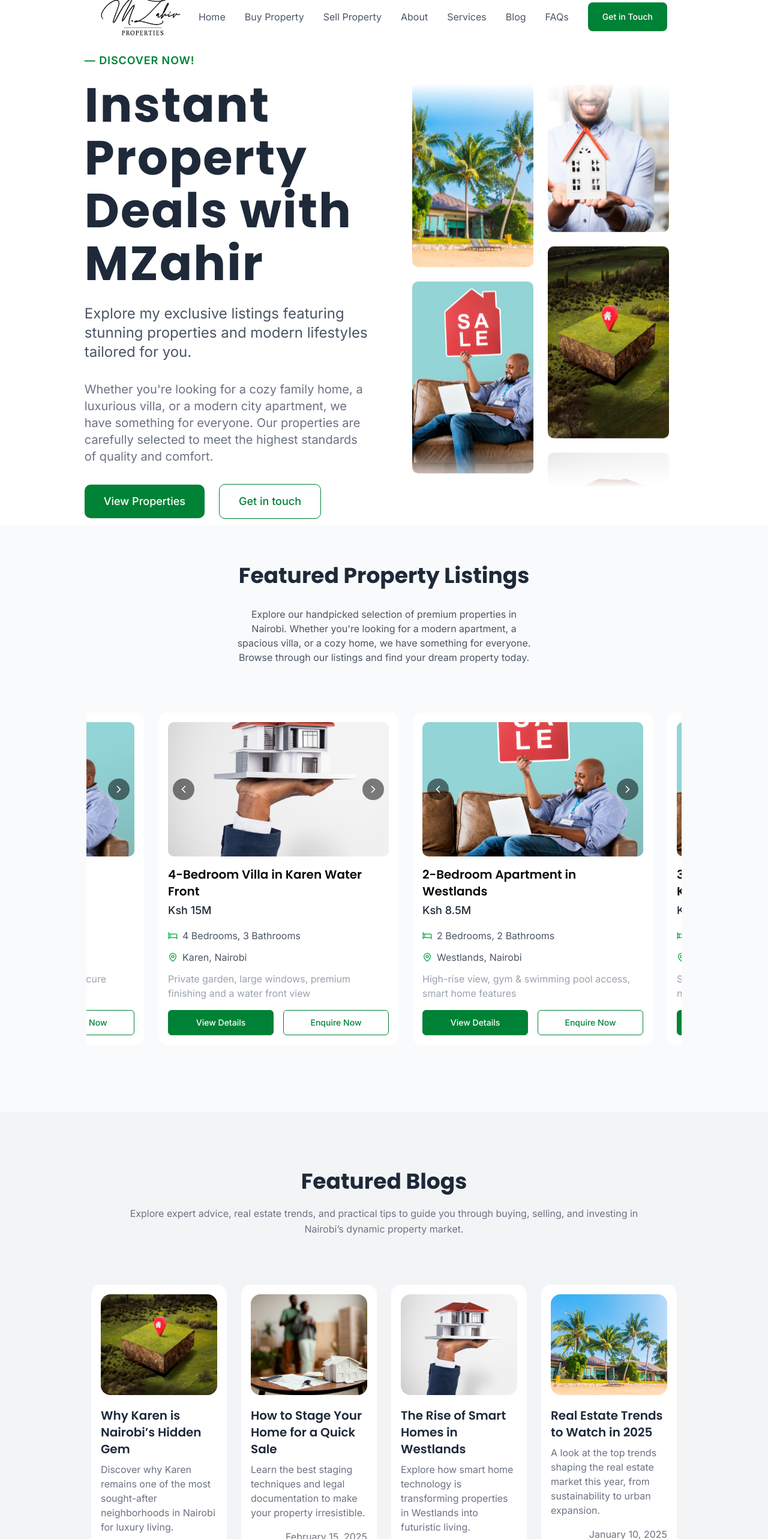
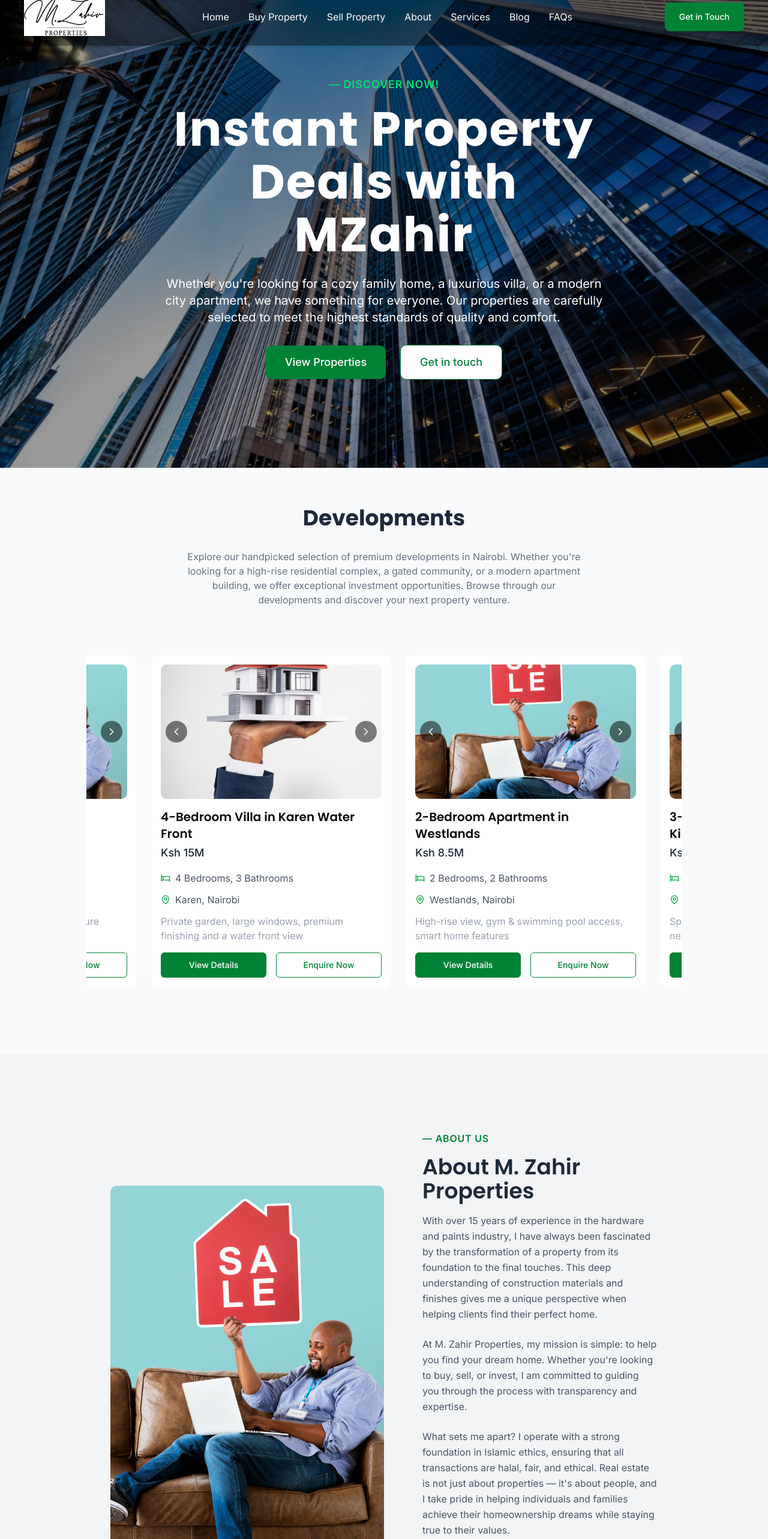
Before and after one commit to evanswanjau/mzahir-properties, a React (Vite) app: page / in a window 1280 px wide. Shown: the part 20-2586 px from the top of the page at 60% size. Built offline with nearby package versions, Linux system fonts and the light colour scheme; the HTML template or start-up script is replaced by a standard one.

Commit message:
Add hero background image and enhance header styling; update FeaturedProperties and HomePage sections for improved layout and content clarity

```diff
--- a/src/components/Header.tsx
+++ b/src/components/Header.tsx
@@ -12,7 +12,7 @@ const Header = () => {
   ];
 
   return (
-    <header className="bg-white text-gray-800 p-4 flex justify-between items-center px-42 py-4">
+    <header className="fixed top-0 left-0 right-0 z-50 bg-black/40 p-4 flex justify-between items-center px-10 py-4 shadow-sm">
       <div className="flex items-center">
         <a href="/">
           <img
@@ -29,13 +29,14 @@ const Header = () => {
             <li key={link.name}>
               <a
                 href={link.href}
-                className="text-gray-600 hover:text-green-700 transition-colors duration-200"
+                className="text-white hover:text-green-700 transition-colors duration-200"
               >
                 {link.name}
               </a>
             </li>
           ))}
-          <li>
+        </ul>
+      </nav>
       <a href="/contact-us">
         <Button
           variant="default"
@@ -44,9 +45,6 @@ const Header = () => {
           Get in Touch
         </Button>
       </a>
-          </li>
-        </ul>
-      </nav>
     </header>
   );
 };
--- a/src/components/Hero.tsx
+++ b/src/components/Hero.tsx
@@ -1,148 +1,31 @@
 import { Button } from "@/components/ui/button";
-import { useEffect, useState, useRef, useCallback } from "react";
-
-const images = [
-  {
-    src: "/images/1.jpg",
-    alt: "Property 1",
-    description: "Stunning Waterfront Property",
-  },
-  {
-    src: "/images/2.jpg",
-    alt: "Property 2",
-    description: "Charming Family Home",
-  },
-  {
-    src: "/images/3.jpg",
-    alt: "Property 3",
-    description: "Modern City Apartment",
-  },
-  {
-    src: "/images/4.jpg",
-    alt: "Property 4",
-    description: "Luxury Villa",
-  },
-  {
-    src: "/images/5.jpg",
-    alt: "Property 5",
-    description: "Elegant Townhouse",
-  },
-  {
-    src: "/images/6.jpg",
-    alt: "Property 6",
-    description: "Spacious Penthouse",
-  },
-];
-
-const leftColumnImages = [
-  ...images.filter((_, i) => i % 2 === 0),
-  ...images.filter((_, i) => i % 2 === 0),
-];
-const rightColumnImages = [
-  ...images.filter((_, i) => i % 2 === 1),
-  ...images.filter((_, i) => i % 2 === 1),
-];
 
 const Hero = () => {
-  const [scrollY1, setScrollY1] = useState(0);
-  const [scrollY2, setScrollY2] = useState(0);
-  const leftColumnHeight = useRef(0);
-  const rightColumnHeight = useRef(0);
-  const animationRef = useRef<number | null>(null);
-  const speedFactor = 0.05;
-
-  const updateScrollPosition = useCallback(() => {
-    setScrollY1((prev) => {
-      const newPos = prev + speedFactor;
-      if (newPos >= leftColumnHeight.current) {
-        return 0;
-      }
-      return newPos;
-    });
-
-    setScrollY2((prev) => {
-      const newPos = prev + speedFactor;
-      if (newPos >= rightColumnHeight.current) {
-        return 0;
-      }
-      return newPos;
-    });
-
-    animationRef.current = requestAnimationFrame(updateScrollPosition);
-  }, [speedFactor]);
-
-  useEffect(() => {
-    animationRef.current = requestAnimationFrame(updateScrollPosition);
-
-    return () => {
-      if (animationRef.current !== null) {
-        cancelAnimationFrame(animationRef.current);
-      }
-    };
-  }, [updateScrollPosition]);
-
-  useEffect(() => {
-    const calculateColumnHeights = () => {
-      const leftImages = document.querySelectorAll(".left-column .image-item");
-      const rightImages = document.querySelectorAll(
-        ".right-column .image-item"
-      );
-
-      if (leftImages.length > 0 && rightImages.length > 0) {
-        const originalLeftImagesCount = images.filter(
-          (_, i) => i % 2 === 0
-        ).length;
-        const originalRightImagesCount = images.filter(
-          (_, i) => i % 2 === 1
-        ).length;
-
-        let leftHeight = 0;
-        let rightHeight = 0;
-
-        for (let i = 0; i < originalLeftImagesCount; i++) {
-          leftHeight += (leftImages[i] as HTMLElement).offsetHeight;
-          if (i < originalLeftImagesCount - 1) leftHeight += 24;
-        }
-
-        for (let i = 0; i < originalRightImagesCount; i++) {
-          rightHeight += (rightImages[i] as HTMLElement).offsetHeight;
-          if (i < originalRightImagesCount - 1) rightHeight += 24;
-        }
-
-        leftColumnHeight.current = leftHeight;
-        rightColumnHeight.current = rightHeight;
-      }
-    };
-
-    window.addEventListener("load", calculateColumnHeights);
-    calculateColumnHeights();
-
-    return () => window.removeEventListener("load", calculateColumnHeights);
-  }, []);
-
   return (
-    <section className="h-screen flex items-center justify-center bg-white py-12 px-4 relative overflow-hidden">
-      <div className="absolute top-0 left-0 w-full h-32 bg-gradient-to-b from-white via-white to-transparent pointer-events-none z-10"></div>
-      <div className="absolute bottom-0 left-0 w-full h-32 bg-gradient-to-t from-white via-white to-transparent pointer-events-none z-10"></div>
-      <div className="flex flex-col md:flex-row items-center max-w-[80%] w-full gap-12">
-        <div className="md:w-1/2 text-left mb-8 md:mb-0 z-20">
-          <p className="text-green-700 text-lg mb-4 tracking-wider font-semibold">
+    <section
+      className="h-screen flex items-center justify-center bg-white py-12 px-4 relative overflow-hidden"
+      style={{
+        backgroundImage: "url('/images/hero_background.jpg')",
+        backgroundSize: "cover",
+        backgroundPosition: "center",
+      }}
+    >
+      <div className="absolute inset-0 bg-black/40" />
+      <div className="flex flex-col md:flex-row items-center max-w-[60%] w-full gap-12">
+        <div className="text-center mb-8 md:mb-0 z-20">
+          <p className="text-green-400 text-lg mb-4 tracking-wider font-semibold">
             — DISCOVER NOW!
           </p>
-          <h1 className="text-6xl md:text-[5em] font-bold text-gray-800 mb-6 leading-22 tracking-wide">
+          <h1 className="text-6xl md:text-[5em] font-bold text-white mb-6 leading-22 tracking-wide">
             Instant Property Deals with MZahir
           </h1>
-          <p className="text-xl md:text-2xl text-gray-600 mb-8">
-            Explore my exclusive listings featuring stunning properties and
-            modern lifestyles tailored for you.
-          </p>
-          <p className="text-lg md:text-xl text-gray-500 mb-8">
+          <p className="text-lg md:text-xl text-white mb-8">
             Whether you're looking for a cozy family home, a luxurious villa, or
             a modern city apartment, we have something for everyone. Our
             properties are carefully selected to meet the highest standards of
             quality and comfort.
           </p>
-          <div className="flex items-center space-x-6">
+          <div className="flex justify-center items-center space-x-6">
             <Button
               variant="default"
               className="bg-green-700 border-green-700 cursor-pointer hover:bg-green-900 hover:border-green-900 text-white font-body text-lg px-8 py-7 rounded-lg transition-all duration-500"
@@ -157,56 +40,6 @@ const Hero = () => {
             </Button>
           </div>
         </div>
-
-        <div className="md:w-1/2 overflow-hidden relative px-6">
-          <div className="grid grid-cols-2 gap-6">
-            <div className="left-column overflow-hidden">
-              <div
-                className="space-y-6"
-                style={{
-                  transform: `translateY(-${scrollY1}px)`,
-                  transition: "transform 0.1s linear",
-                }}
-              >
-                {leftColumnImages.map((image, index) => (
-                  <div
-                    key={`left-${index}`}
-                    className="relative rounded-lg overflow-hidden image-item"
-                  >
-                    <img
-                      src={image.src}
-                      alt={image.alt}
-                      className="w-full h-80 object-cover"
-                    />
-                  </div>
-                ))}
-              </div>
-            </div>
-
-            <div className="right-column overflow-hidden">
-              <div
-                className="space-y-6 -mt-24"
-                style={{
-                  transform: `translateY(${scrollY2}px)`,
-                  transition: "transform 0.1s linear",
-                }}
-              >
-                {rightColumnImages.map((image, index) => (
-                  <div
-                    key={`right-${index}`}
-                    className="relative rounded-lg overflow-hidden image-item"
-                  >
-                    <img
-                      src={image.src}
-                      alt={image.alt}
-                      className="w-full h-80 object-cover"
-                    />
-                  </div>
-                ))}
-              </div>
-            </div>
-          </div>
-        </div>
       </div>
     </section>
   );
--- a/src/components/sections/FeaturedProperties.tsx
+++ b/src/components/sections/FeaturedProperties.tsx
@@ -105,22 +105,21 @@ const FeaturedProperties = () => {
           transition={{ duration: 0.6, ease: "easeOut" }}
           className="text-center mb-8"
         >
-          <h2 className="text-4xl text-gray-800 font-bold">
-            Featured Property Listings
-          </h2>
+          <h2 className="text-4xl text-gray-800 font-bold">Developments</h2>
         </motion.div>
         <motion.div
           initial={{ opacity: 0, y: 50 }}
           whileInView={{ opacity: 1, y: 0 }}
           viewport={{ once: true, amount: 0.3 }}
           transition={{ duration: 0.6, ease: "easeOut" }}
-          className="text-center text-gray-600 mb-8 w-6/12 mx-auto"
+          className="text-center text-gray-500 mb-8 w-8/12 mx-auto"
         >
           <p>
-            Explore our handpicked selection of premium properties in Nairobi.
-            Whether you're looking for a modern apartment, a spacious villa, or
-            a cozy home, we have something for everyone. Browse through our
-            listings and find your dream property today.
+            Explore our handpicked selection of premium developments in Nairobi.
+            Whether you're looking for a high-rise residential complex, a gated
+            community, or a modern apartment building, we offer exceptional
+            investment opportunities. Browse through our developments and
+            discover your next property venture.
           </p>
         </motion.div>
         <motion.div
--- a/src/pages/HomePage.tsx
+++ b/src/pages/HomePage.tsx
@@ -1,12 +1,95 @@
 import Hero from "@/components/Hero";
+import { Button } from "@/components/ui/button";
+import { motion } from "framer-motion";
 import FeaturedProperties from "@/components/sections/FeaturedProperties";
 import FeaturedBlogs from "@/components/sections/FeaturedBlogs";
 
 const HomePage = () => {
+  const fadeInUpBase = {
+    initial: { opacity: 0, y: 50 },
+    whileInView: { opacity: 1, y: 0 },
+    viewport: { once: true, amount: 0.3 },
+    transition: { duration: 0.6, ease: "easeOut" },
+  };
+
+  const fadeInUpDelayed = (delay: number) => ({
+    ...fadeInUpBase,
+    transition: { ...fadeInUpBase.transition, delay },
+  });
+
   return (
     <main className="flex-1">
       <Hero />
       <FeaturedProperties />
+      <motion.section {...fadeInUpBase} className="bg-gray-100 py-24">
+        <div className="max-w-[80%] mx-auto px-6">
+          <motion.div
+            {...fadeInUpBase}
+            className="flex flex-col md:flex-row items-center rounded-lg p-8"
+          >
+            <motion.img
+              {...fadeInUpBase}
+              src="/images/1.jpg"
+              alt="About M. Zahir Properties"
+              className="w-full md:w-1/2 h-[600px] object-cover rounded-lg mb-8 md:mb-0 md:mr-16"
+            />
+            <motion.div {...fadeInUpBase} className="w-full md:w-1/2">
+              <motion.p
+                {...fadeInUpDelayed(0.2)}
+                className="text-green-700 mb-4 tracking-wider font-semibold"
+              >
+                — ABOUT US
+              </motion.p>
+              <motion.h2
+                {...fadeInUpDelayed(0.4)}
+                className="text-4xl font-semibold text-gray-800 mb-4"
+              >
+                About M. Zahir Properties
+              </motion.h2>
+              <motion.p
+                {...fadeInUpDelayed(0.6)}
+                className="text-gray-600 leading-relaxed mb-6"
+              >
+                With over 15 years of experience in the hardware and paints
+                industry, I have always been fascinated by the transformation of
+                a property from its foundation to the final touches. This deep
+                understanding of construction materials and finishes gives me a
+                unique perspective when helping clients find their perfect home.
+              </motion.p>
+              <motion.p
+                {...fadeInUpDelayed(0.8)}
+                className="text-gray-600 leading-relaxed mb-6"
+              >
+                At M. Zahir Properties, my mission is simple: to help you find
+                your dream home. Whether you're looking to buy, sell, or invest,
+                I am committed to guiding you through the process with
+                transparency and expertise.
+              </motion.p>
+              <motion.p
+                {...fadeInUpDelayed(1.0)}
+                className="text-gray-600 leading-relaxed mb-12"
+              >
+                What sets me apart? I operate with a strong foundation in
+                Islamic ethics, ensuring that all transactions are halal, fair,
+                and ethical. Real estate is not just about properties — it's
+                about people, and I take pride in helping individuals and
+                families achieve their homeownership dreams while staying true
+                to their values.
+              </motion.p>
+              <motion.a {...fadeInUpDelayed(1.2)} href="/about">
+                <div className="flex items-center space-x-6">
+                  <Button
+                    variant="default"
+                    className="bg-green-700 cursor-pointer hover:bg-green-900 text-white font-body text-lg px-8 py-7 rounded-lg transition-all duration-500"
+                  >
+                    Learn More About Us
+                  </Button>
+                </div>
+              </motion.a>
+            </motion.div>
+          </motion.div>
+        </div>
+      </motion.section>
       <FeaturedBlogs />
     </main>
   );
```
Also changed, not shown: public/images/hero_background.jpg (added). Lines whose indentation alone changed are shown as unchanged.
